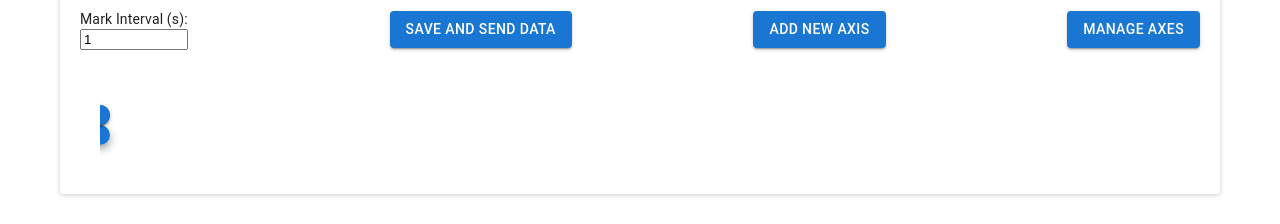
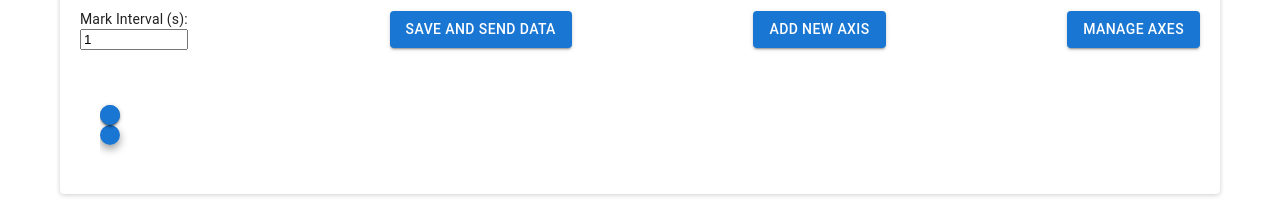
Before and after one commit to CHRI-Lab/ROSAnnotator, a React (Vite) app in the folder src/frontend/: page / in a window 1280 px wide. Shown: the part 491-715 px from the top of the page. Built offline with nearby package versions, Linux system fonts and the light colour scheme.

Commit message:
Fixed timeline sliders padding

```diff
--- a/src/frontend/src/components/Timeline/Timeline.tsx
+++ b/src/frontend/src/components/Timeline/Timeline.tsx
@@ -1,5 +1,5 @@
 import React, { useState, useEffect } from 'react';
-import {Box, Button, Slider, Paper, Dialog, DialogTitle, DialogActions, DialogContent, DialogContentText, Typography } from '@mui/material';
+import { Box, Button, Slider, Paper, Dialog, DialogTitle, DialogActions, DialogContent, DialogContentText, Typography } from '@mui/material';
 import { styled } from '@mui/system';
 import Axis from '../Axis';
 import AxisManager from '../AxisManager';
@@ -51,7 +51,7 @@ const ScrollableTimelineContainer = styled('div')({
   overflowX: 'scroll',
   overflowY: 'hidden',
   width: '100%',
-  padding: '10px 0',
+  padding: '10px',
   position: 'relative',
 });
 
```
